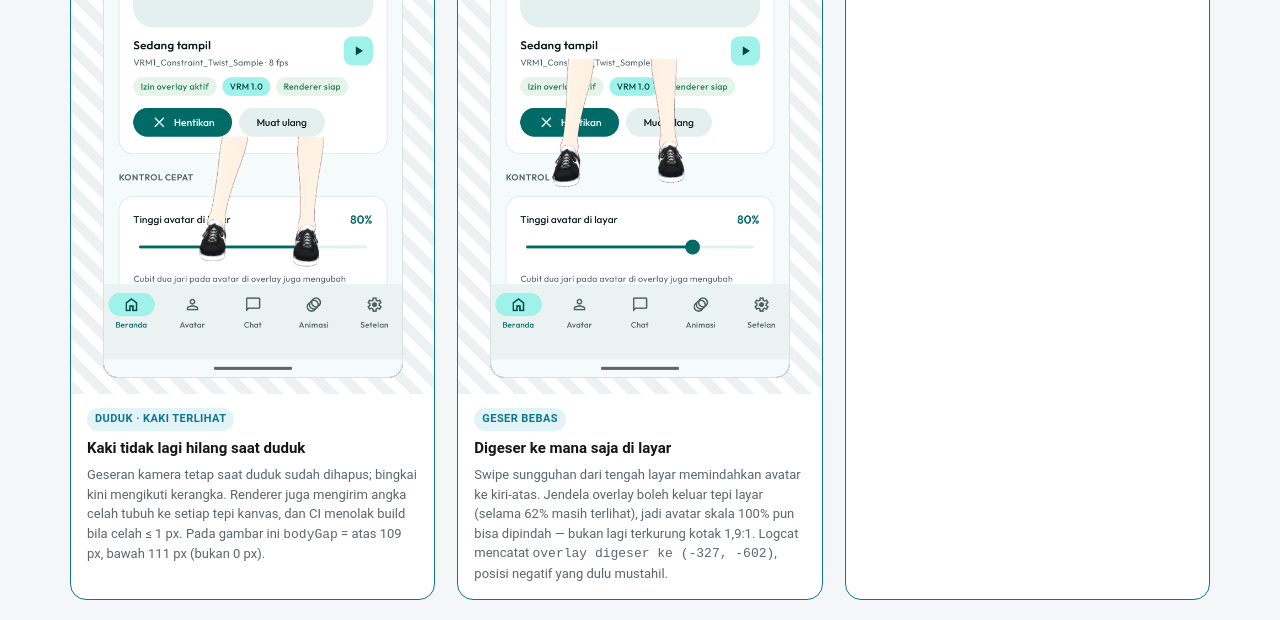
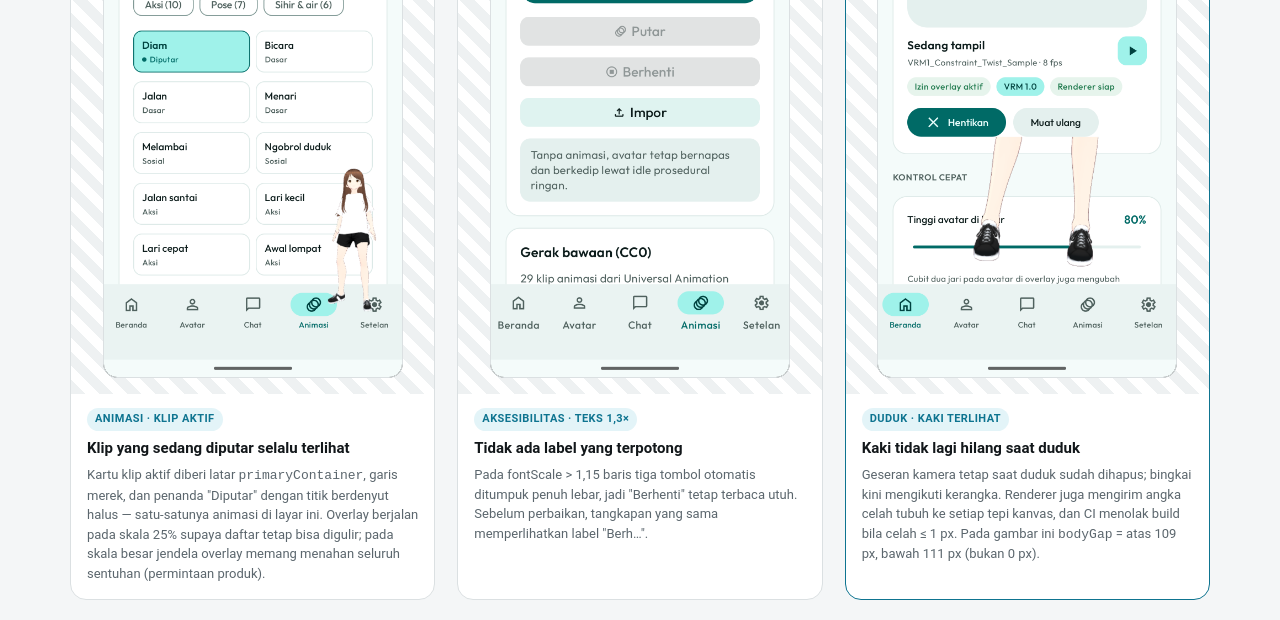
Before and after one commit to MRNODATAX/3D-engine-android, a plain HTML site: page docs/screenshots.html in a window 1280 px wide. Shown: the part 5087-5707 px from the top of the page. Drawn offline with Linux system fonts and the light colour scheme.

Commit message:
docs: galeri menampilkan katalog klip aktif & uji teks besar; catatan rilis v0.1.9
Co-authored-by: arena-agent <297053741+arena-agent@users.noreply.github.com>

```diff
--- a/docs/screenshots.html
+++ b/docs/screenshots.html
@@ -281,6 +281,28 @@
       </figcaption>
     </figure>
 
+    <figure class="shot" data-kind="app" data-orientation="portrait">
+      <div class="frame"><img src="screenshots/22-animasi-diputar.png" alt="Layar Animasi saat overlay berjalan: kartu klip 'Diam' tersorot dengan penanda 'Diputar', kartu lain menampilkan kategorinya."></div>
+      <figcaption>
+        <span class="tag">Animasi · klip aktif</span>
+        <h2>Klip yang sedang diputar selalu terlihat</h2>
+        <p>Kartu klip aktif diberi latar <code>primaryContainer</code>, garis merek, dan penanda "Diputar"
+        dengan titik berdenyut halus — satu-satunya animasi di layar ini. Overlay berjalan pada skala 25%
+        supaya daftar tetap bisa digulir; pada skala besar jendela overlay memang menahan seluruh sentuhan
+        (permintaan produk).</p>
+      </figcaption>
+    </figure>
+
+    <figure class="shot" data-kind="app" data-orientation="portrait">
+      <div class="frame"><img src="screenshots/24-teks-besar-animasi.png" alt="Layar Animasi dengan ukuran teks sistem 1,3x: tombol Putar, Berhenti, dan Impor ditumpuk penuh lebar tanpa teks terpotong."></div>
+      <figcaption>
+        <span class="tag">Aksesibilitas · teks 1,3×</span>
+        <h2>Tidak ada label yang terpotong</h2>
+        <p>Pada fontScale &gt; 1,15 baris tiga tombol otomatis ditumpuk penuh lebar, jadi "Berhenti" tetap
+        terbaca utuh. Sebelum perbaikan, tangkapan yang sama memperlihatkan label "Berh…".</p>
+      </figcaption>
+    </figure>
+
     <figure class="shot" data-kind="overlay" data-orientation="portrait">
       <div class="frame"><img src="screenshots/19-overlay-duduk.png" alt="Avatar duduk di overlay; seluruh tubuh termasuk sepatu terlihat, tidak terpotong tepi kanvas."></div>
       <figcaption>
```
